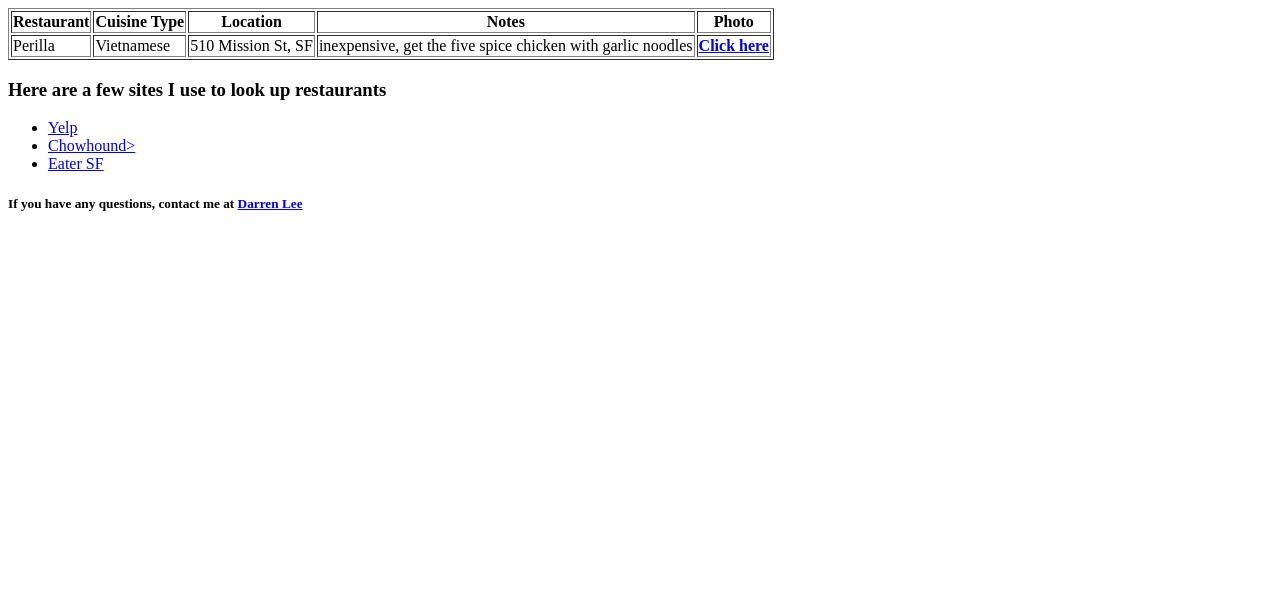
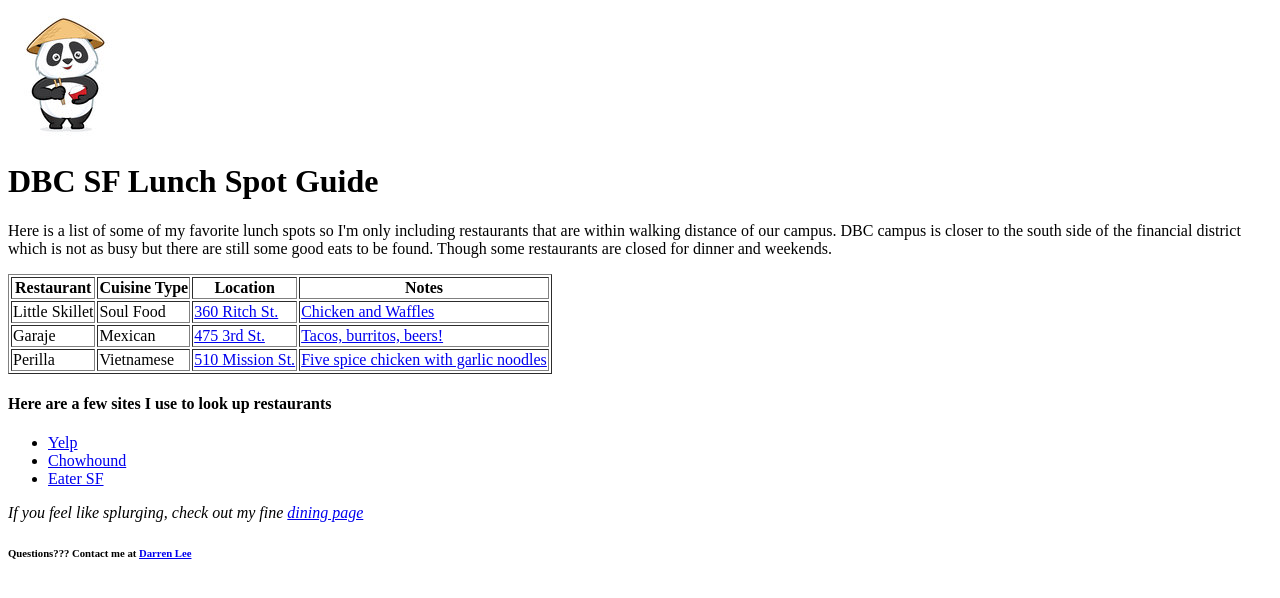
Before and after one commit to DL804/dl804.github.io, a plain HTML site: page index.html in a window 1280 px wide. Drawn offline with Linux system fonts and the light colour scheme.

Commit message:
added photos, new finedining page and updated header in homepage

```diff
--- a/index.html
+++ b/index.html
@@ -3,6 +3,11 @@
 <head>
 	<title>Food Blog</title>
 </head>
+  <header>
+	<img src="images/headerphoto.jpg" alt="Panda photo">
+	<h1><b>DBC SF Lunch Spot Guide</b></h1>
+<p>Here is a list of some of my favorite lunch spots so I'm only including restaurants that are within walking distance of our campus. DBC campus is closer to the south side of the financial district which is not as busy but there are still some good eats to be found. Though some restaurants are closed for dinner and weekends.
+  </header>
 <body>
 
 <table border="1">
@@ -11,33 +16,41 @@
 		<th>Cuisine Type</th>
 		<th>Location</th>
 		<th>Notes</th>
-		<th>Photo</th>
-
+	</tr>
+	<tr>
+		<td>Little Skillet</td>
+		<td>Soul Food</td>
+		<td><a href="https://goo.gl/maps/w4oPwJtjEjt">360 Ritch St.</a></td>
+		<td><a href="images/littleskillet.jpg">Chicken and Waffles</a></td>
+	</tr>
+	<tr>
+		<td>Garaje</td>
+		<td>Mexican</td>
+		<td><a href="https://goo.gl/maps/urrsykWiC6w">475 3rd St.</a></td>
+		<td><a href="images/garaje.jpg">Tacos, burritos, beers!</a></td>
 	</tr>
 	<tr>
 		<td>Perilla</td>
 		<td>Vietnamese</td>
-		<td>510 Mission St, SF</td>
-		<td>inexpensive, get the five spice chicken with garlic noodles</td>
-		<th><a href="images/perilla.jpg" ">Click here</a></th>
+		<td><a href="https://goo.gl/maps/fVEhB8x2UHK2">510 Mission St.</a></td>
+		<td><a href="images/perilla.jpg">Five spice chicken with garlic noodles</a></td>
 	</tr>
 </table>
 
-<h3>Here are a few sites I use to look up restaurants</h3>
+<h4>Here are a few sites I use to look up restaurants</h4>
+
 <nav>
 	<ul>
 		<li><a href="http://www.yelp.com">Yelp</a></li>
-		<li><a href="http://www.chowhound.com">Chowhound></a></li>
+		<li><a href="http://www.chowhound.com">Chowhound<a></li>
 		<li><a href="http://www.eatersf.com">Eater SF</a></li>
 	</ul>
-
-
+	<p><i>If you feel like splurging, check out my fine <a href="finedining.html">dining page</a></i></p>
 </nav>
 
-<footer>
-	<h5>If you have any questions, contact me at <a href="mailto:Darren804@gmail.com">Darren Lee</a></h5>
-
-</footer>
+  <footer>
+	<h6>Questions??? Contact me at <a href="mailto:Darren804@gmail.com">Darren Lee</a></h6>
+  </footer>
 
 </body>
 </html>
```
Also changed, not shown: finedining.html (added, +23 -0 lines), images/Garaje.jpg (added), images/headerphoto.jpg (added), images/littleskillet.jpg (added).
